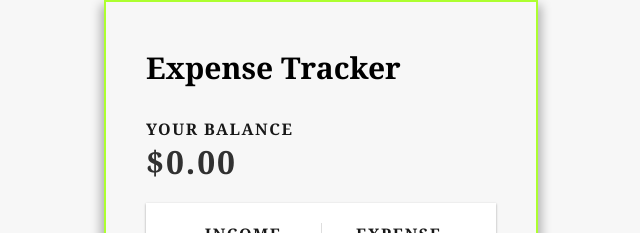
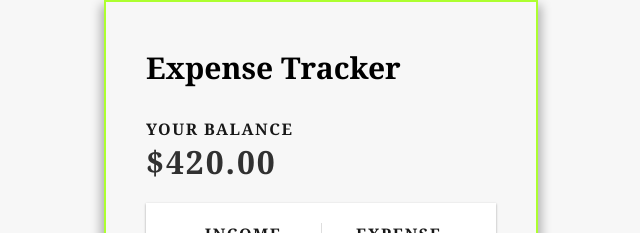
Before and after one commit to Officialibn1/Expense-Tracker, a React (Create React App) app: page / in a window 1280 px wide. Shown: the top 233 px of the page, without its empty margins (319-959 px from the left). Built offline with nearby package versions, Linux system fonts and the light colour scheme.

Commit message:
change: made the ballance value a dynamic one usung the data pulled from the GlobalContext

```diff
--- a/src/components/Ballance.jsx
+++ b/src/components/Ballance.jsx
@@ -1,10 +1,17 @@
-import React from 'react';
+import { useContext } from "react";
+import { GolbalContext } from "../context/GlobalState";
 
 const Ballance = () => {
+    const {transactions} = useContext(GolbalContext);
+
+    const amounts = transactions.map(transaction => transaction.amount)
+
+    const total = amounts.reduce((a, b) => (a += b), 0).toFixed(2);
+
     return (
         <>
             <h4>Your Balance</h4>
-            <h1 id="balance">$0.00</h1>
+            <h1 id="balance">${total}</h1>
         </>
     );
 }
```
